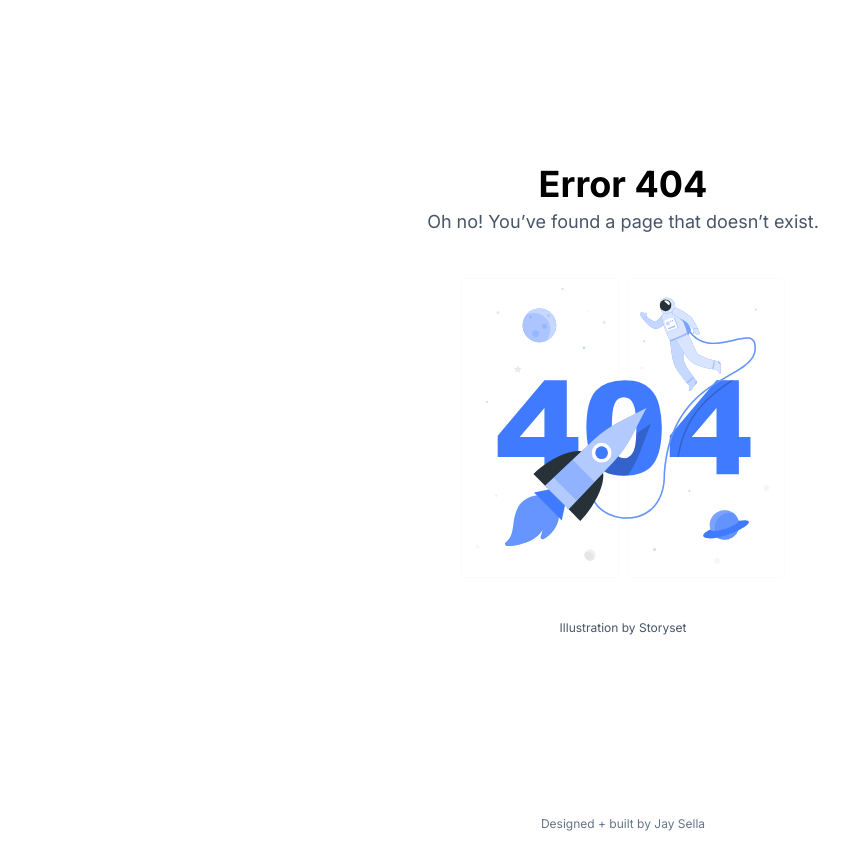
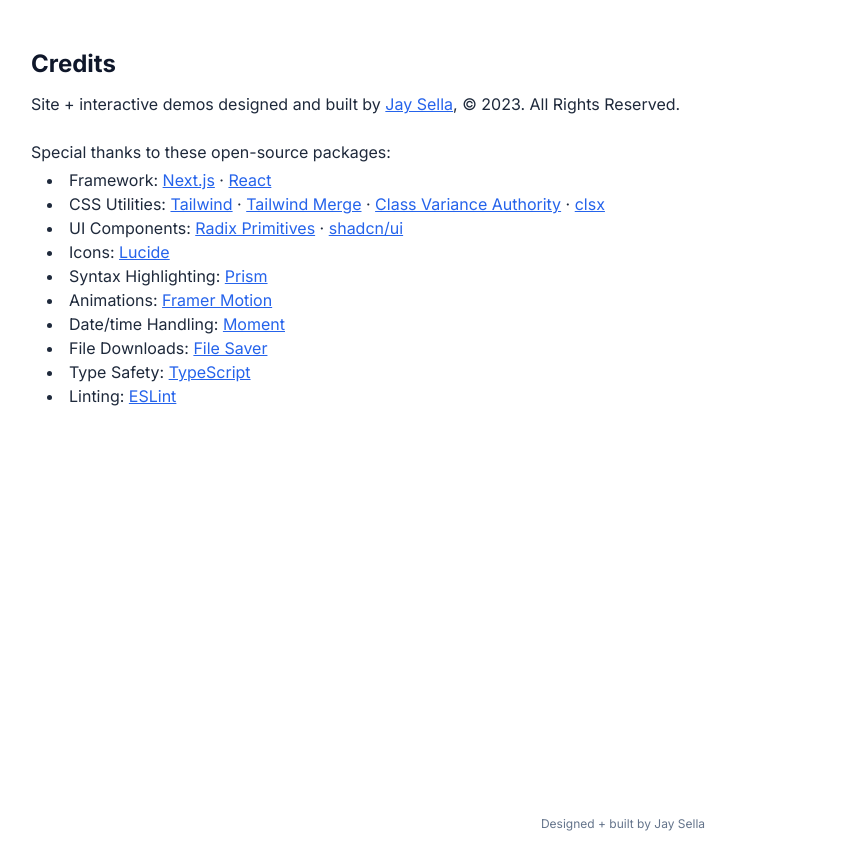
Before and after one commit to jaysella/block-comments, a Next.js app: page /credits in a window 1280 px wide. Before the commit this address had no page. Shown: the whole page, without its empty margins (17-865 px from the left). Built offline with nearby package versions, Linux system fonts and the light colour scheme.

Commit message:
Create credits page

```diff
--- /dev/null
+++ b/app/credits/page.tsx
@@ -0,0 +1,165 @@
+import { Metadata } from "next";
+import Link from "next/link";
+
+export const metadata: Metadata = {
+  title: "Credits",
+};
+
+export default function Page() {
+  return (
+    <div className="container min-h-screen p-6 mx-auto md:p-12 text-slate-800 dark:text-slate-200 links">
+      <h1 className="mb-3 text-2xl font-bold text-slate-900 dark:text-slate-100">
+        Credits
+      </h1>
+      <p>
+        Site + interactive demos designed and built by{" "}
+        <Link href="https://jaysella.com">Jay Sella</Link>, &copy; 2023. All
+        Rights Reserved.
+      </p>
+
+      <p className="mt-6">Special thanks to these open-source packages:</p>
+      <ul className="pl-4 mt-1 list-disc list-inside">
+        <li>
+          Framework:{" "}
+          <Link
+            href="https://github.com/vercel/next.js"
+            target="_blank"
+            rel="noopener noreferrer"
+          >
+            Next.js
+          </Link>{" "}
+          &middot;{" "}
+          <Link
+            href="https://github.com/facebook/react"
+            target="_blank"
+            rel="noopener noreferrer"
+          >
+            React
+          </Link>
+        </li>
+        <li>
+          CSS Utilities:{" "}
+          <Link
+            href="https://github.com/tailwindlabs/tailwindcss"
+            target="_blank"
+            rel="noopener noreferrer"
+          >
+            Tailwind
+          </Link>{" "}
+          &middot;{" "}
+          <Link
+            href="https://github.com/dcastil/tailwind-merge"
+            target="_blank"
+            rel="noopener noreferrer"
+          >
+            Tailwind Merge
+          </Link>{" "}
+          &middot;{" "}
+          <Link
+            href="https://github.com/joe-bell/cva"
+            target="_blank"
+            rel="noopener noreferrer"
+          >
+            Class Variance Authority
+          </Link>{" "}
+          &middot;{" "}
+          <Link
+            href="https://github.com/lukeed/clsx"
+            target="_blank"
+            rel="noopener noreferrer"
+          >
+            clsx
+          </Link>
+        </li>
+        <li>
+          UI Components:{" "}
+          <Link
+            href="https://github.com/radix-ui/primitives"
+            target="_blank"
+            rel="noopener noreferrer"
+          >
+            Radix Primitives
+          </Link>{" "}
+          &middot;{" "}
+          <Link
+            href="https://github.com/shadcn-ui/ui"
+            target="_blank"
+            rel="noopener noreferrer"
+          >
+            shadcn/ui
+          </Link>
+        </li>
+        <li>
+          Icons:{" "}
+          <Link
+            href="https://github.com/lucide-icons/lucide"
+            target="_blank"
+            rel="noopener noreferrer"
+          >
+            Lucide
+          </Link>
+        </li>
+        <li>
+          Syntax Highlighting:{" "}
+          <Link
+            href="https://github.com/PrismJS/prism"
+            target="_blank"
+            rel="noopener noreferrer"
+          >
+            Prism
+          </Link>
+        </li>
+        <li>
+          Animations:{" "}
+          <Link
+            href="https://github.com/framer/motion"
+            target="_blank"
+            rel="noopener noreferrer"
+          >
+            Framer Motion
+          </Link>
+        </li>
+        <li>
+          Date/time Handling:{" "}
+          <Link
+            href="https://github.com/moment/moment"
+            target="_blank"
+            rel="noopener noreferrer"
+          >
+            Moment
+          </Link>
+        </li>
+        <li>
+          File Downloads:{" "}
+          <Link
+            href="https://github.com/eligrey/FileSaver.js"
+            target="_blank"
+            rel="noopener noreferrer"
+          >
+            File Saver
+          </Link>
+        </li>
+        <li>
+          Type Safety:{" "}
+          <Link
+            href="https://github.com/microsoft/TypeScript"
+            target="_blank"
+            rel="noopener noreferrer"
+          >
+            TypeScript
+          </Link>
+        </li>
+        <li>
+          Linting:{" "}
+          <Link
+            href="https://github.com/eslint/eslint"
+            target="_blank"
+            rel="noopener noreferrer"
+          >
+            ESLint
+          </Link>
+        </li>
+      </ul>
+    </div>
+  );
+}
--- a/app/pages/page.tsx
+++ b/app/pages/page.tsx
@@ -95,6 +95,9 @@ export default function Page() {
             </li>
           </ul>
         </li>
+        <li>
+          <Link href="/credits">Credits</Link>
+        </li>
       </ul>
     </div>
   );
```
